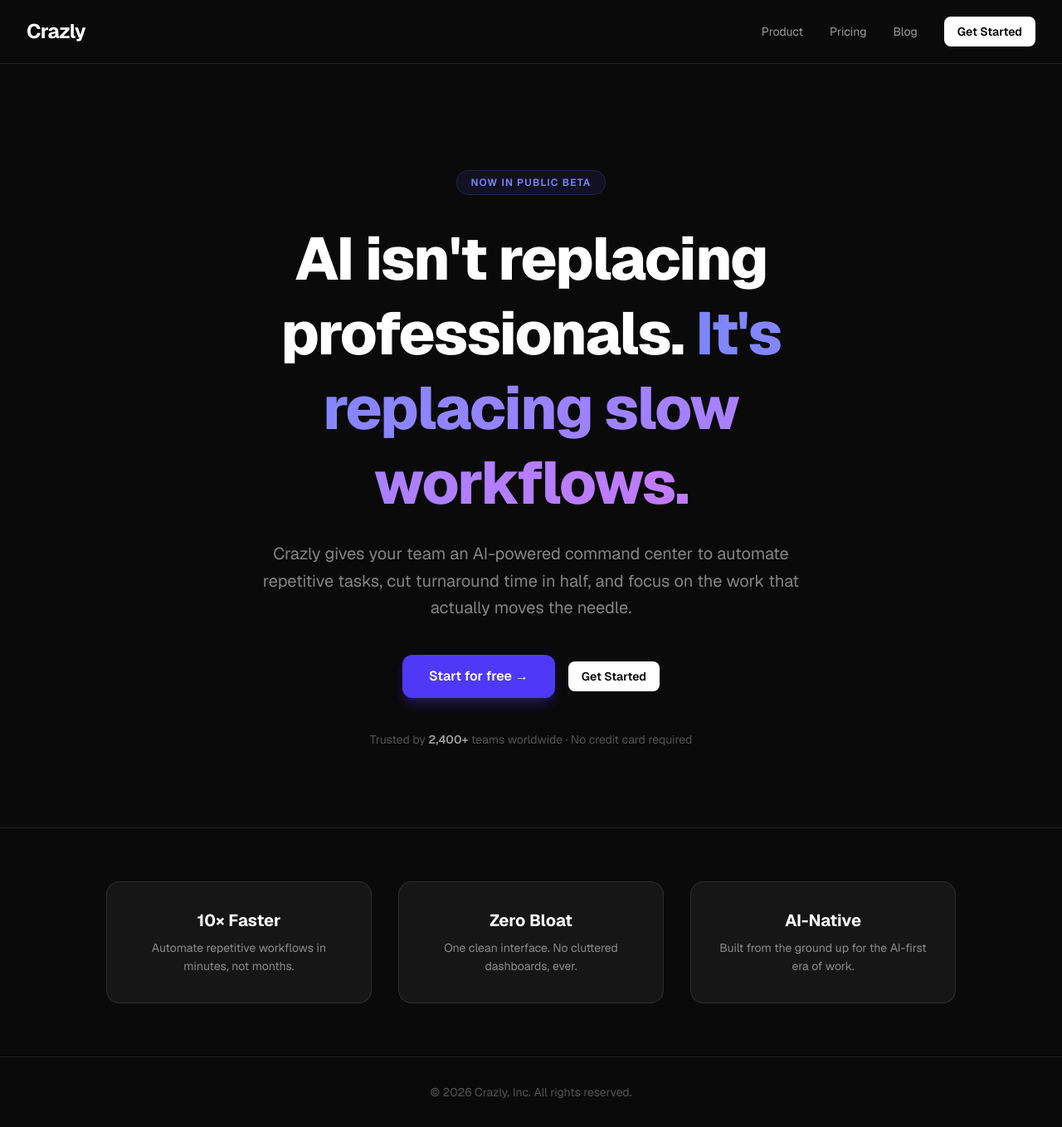
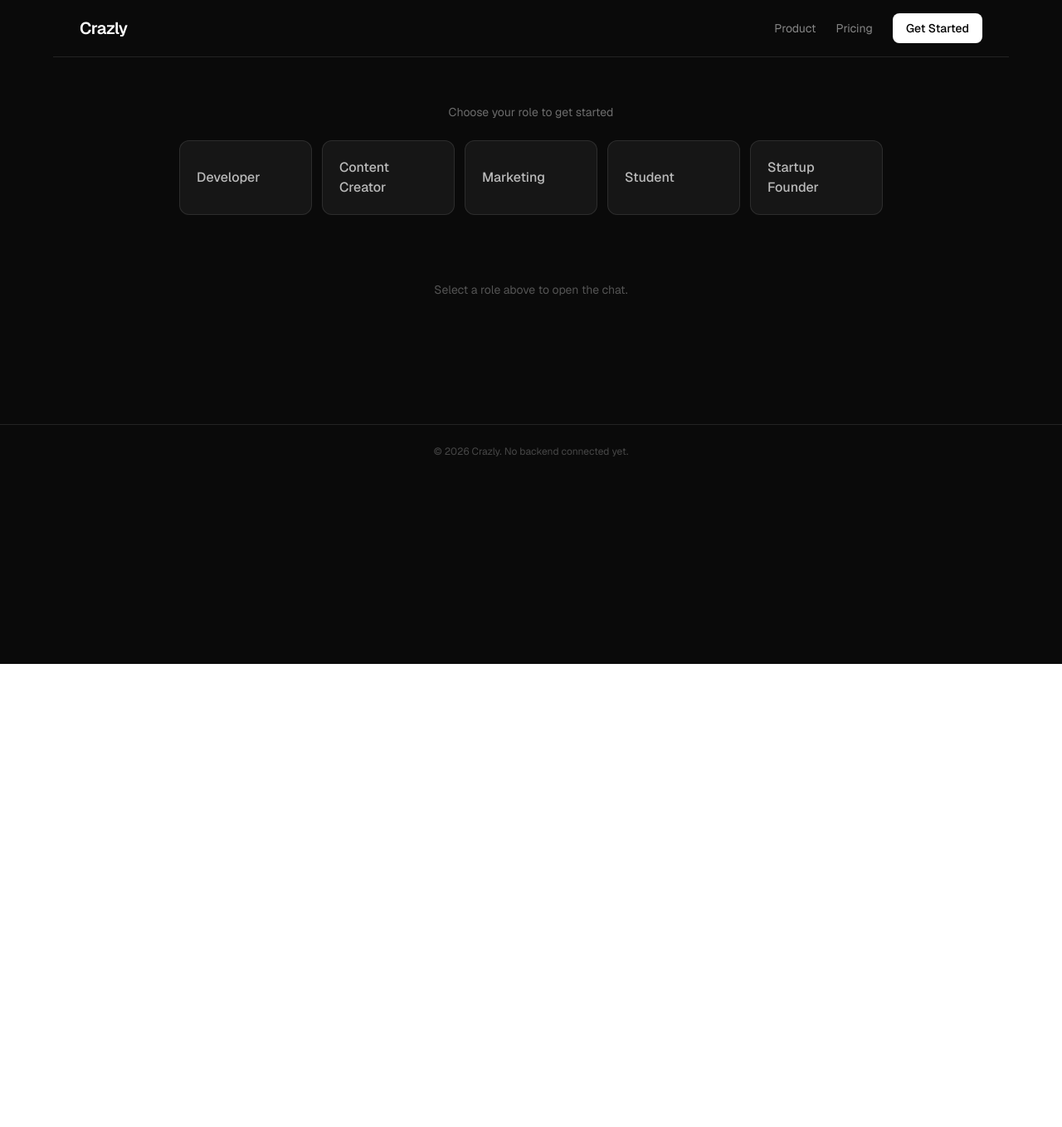
Before and after one commit to Vedhasb/crazly, a Next.js app: page / in a window 1280 px wide. Shown: the whole page at 83% size. After the commit the page ends 800 px from the top, so only its background shows below. Built offline with nearby package versions, Linux system fonts and the light colour scheme.

Commit message:
role based workflow UI

```diff
--- /dev/null
+++ b/app/api/chat/route.ts
@@ -0,0 +1,113 @@
+import { NextRequest, NextResponse } from "next/server";
+
+const OPENAI_API_URL = "https://api.openai.com/v1/chat/completions";
+
+type RequestBody = {
+  role: string;
+  problem: string;
+  expectedSolution: string;
+};
+
+type OpenAIResponse = {
+  recommendedTools: string[];
+  stepByStepWorkflow: string[];
+};
+
+function parseJsonResponse(text: string): OpenAIResponse {
+  const trimmed = text.trim();
+  const jsonMatch = trimmed.match(/\{[\s\S]*\}/);
+  if (!jsonMatch) throw new Error("No JSON object in response");
+  const parsed = JSON.parse(jsonMatch[0]) as unknown;
+  if (!parsed || typeof parsed !== "object") throw new Error("Invalid JSON");
+  const recommendedTools = Array.isArray((parsed as { recommendedTools?: unknown }).recommendedTools)
+    ? (parsed as { recommendedTools: string[] }).recommendedTools
+    : [];
+  const stepByStepWorkflow = Array.isArray((parsed as { stepByStepWorkflow?: unknown }).stepByStepWorkflow)
+    ? (parsed as { stepByStepWorkflow: string[] }).stepByStepWorkflow
+    : [];
+  return { recommendedTools, stepByStepWorkflow };
+}
+
+export async function POST(request: NextRequest) {
+  const apiKey = process.env.OPENAI_API_KEY;
+  if (!apiKey) {
+    return NextResponse.json(
+      { error: "OPENAI_API_KEY is not configured" },
+      { status: 500 }
+    );
+  }
+
+  let body: RequestBody;
+  try {
+    body = await request.json();
+  } catch {
+    return NextResponse.json(
+      { error: "Invalid JSON body" },
+      { status: 400 }
+    );
+  }
+
+  const { role, problem, expectedSolution } = body;
+  if (
+    typeof role !== "string" ||
+    typeof problem !== "string" ||
+    typeof expectedSolution !== "string"
+  ) {
+    return NextResponse.json(
+      { error: "Missing or invalid fields: role, problem, expectedSolution (all strings)" },
+      { status: 400 }
+    );
+  }
+
+  const systemPrompt = `You are an expert workflow advisor. Given a user's role, their problem, and expected solution, respond with exactly one JSON object (no markdown, no extra text) with two keys:
+- "recommendedTools": array of strings (specific tool/app names that would help solve this problem)
+- "stepByStepWorkflow": array of strings (ordered steps to achieve the expected solution)
+
+Be concise and practical.`;
+
+  const userPrompt = `Role: ${role}\nProblem: ${problem}\nExpected solution: ${expectedSolution}`;
+
+  try {
+    const res = await fetch(OPENAI_API_URL, {
+      method: "POST",
+      headers: {
+        "Content-Type": "application/json",
+        Authorization: `Bearer ${apiKey}`,
+      },
+      body: JSON.stringify({
+        model: "gpt-4o-mini",
+        messages: [
+          { role: "system", content: systemPrompt },
+          { role: "user", content: userPrompt },
+        ],
+        response_format: { type: "json_object" },
+      }),
+    });
+
+    if (!res.ok) {
+      const err = await res.text();
+      return NextResponse.json(
+        { error: "OpenAI API error", details: err },
+        { status: res.status }
+      );
+    }
+
+    const data = (await res.json()) as { choices?: { message?: { content?: string } }[] };
+    const content = data?.choices?.[0]?.message?.content;
+    if (!content) {
+      return NextResponse.json(
+        { error: "Empty response from OpenAI" },
+        { status: 502 }
+      );
+    }
+
+    const result = parseJsonResponse(content);
+    return NextResponse.json(result);
+  } catch (e) {
+    const message = e instanceof Error ? e.message : "Unknown error";
+    return NextResponse.json(
+      { error: "Failed to call OpenAI", details: message },
+      { status: 500 }
+    );
+  }
+}
--- a/app/page.tsx
+++ b/app/page.tsx
@@ -1,81 +1,223 @@
-import Link from "next/link"
+"use client";
+
+import Link from "next/link";
+import { useState } from "react";
+
+const ROLES = [
+  "Developer",
+  "Content Creator",
+  "Marketing",
+  "Student",
+  "Startup Founder",
+] as const;
+
+type Role = (typeof ROLES)[number];
 
 export default function Page() {
+  const [selectedRole, setSelectedRole] = useState<Role | null>(null);
+  const [messages, setMessages] = useState<{ role: "user" | "assistant"; text: string }[]>([]);
+  const [input, setInput] = useState("");
+
+  const handleSend = () => {
+    if (!input.trim()) return;
+    setMessages((m) => [...m, { role: "user", text: input.trim() }]);
+    setInput("");
+    // Placeholder: no backend yet
+    setTimeout(() => {
+      setMessages((m) => [
+        ...m,
+        {
+          role: "assistant",
+          text: "I'm your AI assistant for this role. Connect a backend to get real responses.",
+        },
+      ]);
+    }, 400);
+  };
+
   return (
     <main className="min-h-screen bg-[#0a0a0a] text-white font-sans">
-      {/* Navbar */}
-      <nav className="flex items-center justify-between px-8 py-5 border-b border-white/10 max-w-7xl mx-auto w-full">
-        <span className="text-2xl font-bold tracking-tight text-white">Crazly</span>
-        <div className="flex items-center gap-8">
-          <a href="#" className="text-sm text-white/60 hover:text-white transition-colors">Product</a>
-          <a href="#" className="text-sm text-white/60 hover:text-white transition-colors">Pricing</a>
-          <a href="#" className="text-sm text-white/60 hover:text-white transition-colors">Blog</a>
+      {/* Nav */}
+      <nav className="flex items-center justify-between px-6 sm:px-8 py-4 border-b border-white/10 max-w-6xl mx-auto w-full">
+        <span className="text-xl font-semibold tracking-tight text-white">
+          Crazly
+        </span>
+        <div className="flex items-center gap-6">
+          <a
+            href="#"
+            className="text-sm text-white/50 hover:text-white transition-colors"
+          >
+            Product
+          </a>
+          <a
+            href="#"
+            className="text-sm text-white/50 hover:text-white transition-colors"
+          >
+            Pricing
+          </a>
           <Link
             href="/workflows"
-            className="text-sm bg-white text-black font-semibold px-4 py-2 rounded-lg hover:bg-white/90 transition-colors"
+            className="text-sm bg-white text-black font-medium px-4 py-2 rounded-lg hover:bg-white/90 transition-colors"
           >
             Get Started
           </Link>
         </div>
       </nav>
 
-      {/* Hero */}
-      <section className="flex flex-col items-center justify-center text-center px-6 pt-32 pb-24 max-w-4xl mx-auto">
-        <span className="inline-block text-xs font-semibold tracking-widest uppercase text-indigo-400 bg-indigo-500/10 border border-indigo-500/20 px-4 py-1.5 rounded-full mb-8">
-          Now in Public Beta
-        </span>
-        <h1 className="text-5xl sm:text-6xl md:text-7xl font-extrabold leading-tight tracking-tight text-white mb-6">
-          AI isn't replacing professionals.{" "}
-          <span className="text-transparent bg-clip-text bg-gradient-to-r from-indigo-400 to-purple-400">
-            It's replacing slow workflows.
-          </span>
-        </h1>
-        <p className="text-lg sm:text-xl text-white/50 max-w-2xl mb-10 leading-relaxed">
-          Crazly gives your team an AI-powered command center to automate repetitive tasks, cut turnaround time in half, and focus on the work that actually moves the needle.
-        </p>
-        <div className="flex flex-col sm:flex-row gap-4 items-center justify-center">
-          <a
-            href="/workflows"
-            className="bg-indigo-600 hover:bg-indigo-500 text-white font-semibold px-8 py-3.5 rounded-xl text-base transition-colors shadow-lg shadow-indigo-600/30"
-          >
-            Start for free →
-          </a>
-          <Link
-            href="/workflows"
-            className="text-sm bg-white text-black font-semibold px-4 py-2 rounded-lg hover:bg-white/90 transition-colors"
-          >
-            Get Started
-          </Link>
-        </div>
+      <div className="max-w-4xl mx-auto px-4 sm:px-6 py-10 sm:py-14">
+        {/* Role selection */}
+        <section className="mb-12">
+          <p className="text-sm text-white/40 mb-6 text-center">
+            Choose your role to get started
+          </p>
+          <div className="grid grid-cols-1 sm:grid-cols-2 lg:grid-cols-5 gap-3">
+            {ROLES.map((role) => (
+              <button
+                key={role}
+                type="button"
+                onClick={() => setSelectedRole(role)}
+                className={`
+                  relative rounded-xl border px-5 py-4 sm:py-5 text-left font-medium text-sm sm:text-base
+                  transition-all duration-200
+                  ${
+                    selectedRole === role
+                      ? "border-white/30 bg-white/10 text-white shadow-[0_0_0_1px_rgba(255,255,255,0.08)]"
+                      : "border-white/10 bg-white/5 text-white/70 hover:border-white/20 hover:bg-white/10 hover:text-white/90"
+                  }
+                `}
+              >
+                {role}
+              </button>
+            ))}
+          </div>
+        </section>
 
-        {/* Social proof */}
-        <p className="mt-10 text-sm text-white/30">
-          Trusted by <span className="text-white/60 font-semibold">2,400+</span> teams worldwide · No credit card required
-        </p>
-      </section>
+        {/* Chatbot (only when role selected) */}
+        {selectedRole && (
+          <section className="transition-opacity duration-300">
+            <div className="rounded-2xl border border-white/10 bg-white/5 overflow-hidden shadow-xl">
+              {/* Chat header */}
+              <div className="border-b border-white/10 px-4 py-3 flex items-center gap-2">
+                <span className="text-xs font-medium text-white/40 uppercase tracking-wider">
+                  Chat as
+                </span>
+                <span className="text-sm font-semibold text-white">
+                  {selectedRole}
+                </span>
+              </div>
 
-      {/* Feature strip */}
-      <section className="border-t border-white/10 py-16 px-6">
-        <div className="max-w-5xl mx-auto grid grid-cols-1 sm:grid-cols-3 gap-8 text-center">
-          {[
-            { title: "10× Faster", desc: "Automate repetitive workflows in minutes, not months." },
-            { title: "Zero Bloat", desc: "One clean interface. No cluttered dashboards, ever." },
-            { title: "AI-Native", desc: "Built from the ground up for the AI-first era of work." },
-          ].map((f) => (
-            <div
-              key={f.title}
-              className="bg-white/5 border border-white/10 rounded-2xl p-8 hover:bg-white/[0.07] transition-colors"
-            >
-              <h3 className="text-xl font-bold text-white mb-2">{f.title}</h3>
-              <p className="text-white/50 text-sm leading-relaxed">{f.desc}</p>
+              {/* Message area */}
+              <div className="min-h-[280px] max-h-[400px] overflow-y-auto p-4 space-y-4">
+                {messages.length === 0 ? (
+                  <div className="flex flex-col items-center justify-center min-h-[240px] text-center">
+                    <p className="text-white/40 text-sm mb-1">
+                      Start a conversation
+                    </p>
+                    <p className="text-white/25 text-xs">
+                      Ask anything—responses are placeholder until backend is connected.
+                    </p>
+                  </div>
+                ) : (
+                  messages.map((msg, i) => (
+                    <div
+                      key={i}
+                      className={`flex ${msg.role === "user" ? "justify-end" : "justify-start"}`}
+                    >
+                      <div
+                        className={`
+                          max-w-[85%] rounded-xl px-4 py-2.5 text-sm
+                          ${
+                            msg.role === "user"
+                              ? "bg-white/10 text-white rounded-br-md"
+                              : "bg-white/5 text-white/90 border border-white/10 rounded-bl-md"
+                          }
+                        `}
+                      >
+                        {msg.text}
+                      </div>
+                    </div>
+                  ))
+                )}
+              </div>
+
+              {/* Input + Send */}
+              <div className="border-t border-white/10 p-3 flex gap-2">
+                <input
+                  type="text"
+                  value={input}
+                  onChange={(e) => setInput(e.target.value)}
+                  onKeyDown={(e) => e.key === "Enter" && !e.shiftKey && handleSend()}
+                  placeholder="Type your message..."
+                  className="flex-1 rounded-lg border border-white/10 bg-white/5 px-4 py-3 text-sm text-white placeholder:text-white/30 focus:outline-none focus:ring-2 focus:ring-white/20 focus:border-white/20 transition-colors"
+                />
+                <button
+                  type="button"
+                  onClick={handleSend}
+                  className="rounded-lg bg-white text-black font-medium px-5 py-3 text-sm hover:bg-white/90 transition-colors shrink-0"
+                >
+                  Send
+                </button>
+              </div>
             </div>
-          ))}
-        </div>
-      </section>
 
-      {/* Footer */}
-      <footer className="border-t border-white/10 py-8 px-6 text-center text-white/30 text-sm">
-        © {new Date().getFullYear()} Crazly, Inc. All rights reserved.
+            {/* Locked premium section */}
+            <div className="mt-8 relative rounded-2xl border border-white/10 overflow-hidden">
+              <div className="absolute inset-0 bg-black/40 backdrop-blur-md z-10 flex flex-col items-center justify-center p-8">
+                <div className="w-10 h-10 rounded-full border border-white/20 flex items-center justify-center mb-4">
+                  <svg
+                    className="w-5 h-5 text-white/50"
+                    fill="none"
+                    stroke="currentColor"
+                    viewBox="0 0 24 24"
+                  >
+                    <path
+                      strokeLinecap="round"
+                      strokeLinejoin="round"
+                      strokeWidth={2}
+                      d="M12 15v2m-6 4h12a2 2 0 002-2v-6a2 2 0 00-2-2H6a2 2 0 00-2 2v6a2 2 0 002 2zm10-10V7a4 4 0 00-8 0v4h8z"
+                    />
+                  </svg>
+                </div>
+                <p className="text-white/60 text-sm font-medium mb-2">
+                  Copy-Paste Prompts (Pro)
+                </p>
+                <p className="text-white/35 text-xs text-center max-w-xs mb-6">
+                  Ready-made prompts for your role. Unlock to save time and get better results.
+                </p>
+                <button
+                  type="button"
+                  className="rounded-lg bg-white text-black font-semibold px-6 py-3 text-sm hover:bg-white/90 transition-colors"
+                >
+                  Unlock Copy-Paste Prompts (Pro)
+                </button>
+              </div>
+              {/* Blurred content underneath */}
+              <div className="p-6 select-none pointer-events-none">
+                <div className="grid grid-cols-2 gap-3 mb-4">
+                  {[1, 2, 3, 4].map((i) => (
+                    <div
+                      key={i}
+                      className="h-20 rounded-lg bg-white/5 border border-white/10"
+                    />
+                  ))}
+                </div>
+                <div className="h-24 rounded-lg bg-white/5 border border-white/10" />
+                <div className="mt-3 h-4 w-3/4 rounded bg-white/5" />
+                <div className="mt-2 h-4 w-1/2 rounded bg-white/5" />
+              </div>
+            </div>
+          </section>
+        )}
+
+        {/* Empty state when no role selected */}
+        {!selectedRole && (
+          <p className="text-center text-white/30 text-sm py-8">
+            Select a role above to open the chat.
+          </p>
+        )}
+      </div>
+
+      <footer className="border-t border-white/10 py-6 px-4 text-center text-white/25 text-xs mt-16">
+        © {new Date().getFullYear()} Crazly. No backend connected yet.
       </footer>
     </main>
   );
--- a/app/workflows/page.tsx
+++ b/app/workflows/page.tsx
@@ -1,90 +1,109 @@
+"use client";
+
 import Link from "next/link";
-
-const workflows = [
-  {
-    id: "web-developer",
-    title: "Web Developer",
-    description: "Ship features faster with AI-assisted code, reviews, and deployment pipelines.",
-  },
-  {
-    id: "content-creator",
-    title: "Content Creator",
-    description: "Scripts, thumbnails, and publishing workflows—all from one place.",
-  },
-  {
-    id: "marketing",
-    title: "Marketing",
-    description: "Campaigns, copy, and analytics in a single streamlined workflow.",
-  },
-  {
-    id: "student",
-    title: "Student",
-    description: "Notes, summaries, and study plans that adapt to your schedule.",
-  },
-  {
-    id: "startup-founder",
-    title: "Startup Founder",
-    description: "Pitch decks, hiring checklists, and ops—less chaos, more clarity.",
-  },
-];
+import { useState } from "react";
+import { workflows } from "@/lib/workflows";
 
 export default function WorkflowsPage() {
+  const [selectedRole, setSelectedRole] = useState<string | null>(null);
+
   return (
     <main className="min-h-screen bg-[#0a0a0a] text-white font-sans">
+
+      {/* NAVBAR */}
       <nav className="flex items-center justify-between px-8 py-5 border-b border-white/10 max-w-7xl mx-auto w-full">
-        <Link href="/" className="text-2xl font-bold tracking-tight text-white">
+        <Link href="/" className="text-2xl font-bold tracking-tight">
           Crazly
         </Link>
+
         <div className="flex items-center gap-8">
           <Link href="/workflows" className="text-sm text-white font-medium">
             Workflows
           </Link>
-          <a href="#" className="text-sm text-white/60 hover:text-white transition-colors">
-            Pricing
-          </a>
-          <a
-            href="#"
-            className="text-sm bg-white text-black font-semibold px-4 py-2 rounded-lg hover:bg-white/90 transition-colors"
-          >
-            Get Started
-          </a>
+          <span className="text-sm text-white/60">Pricing</span>
         </div>
       </nav>
 
-      <section className="max-w-4xl mx-auto px-6 py-16">
-        <div className="mb-12">
-          <h1 className="text-3xl font-bold tracking-tight text-white mb-2">
-            Workflows
-          </h1>
-          <p className="text-white/50 text-sm">
-            Pick a workflow and get started in seconds.
-          </p>
+      {/* PAGE HEADER */}
+      <section className="max-w-4xl mx-auto px-6 py-16 text-center">
+        <h1 className="text-3xl font-bold mb-2">
+          What problem are you trying to solve?
+        </h1>
+        <p className="text-white/50 text-sm mb-10">
+          Choose your role and we’ll suggest the best workflow.
+        </p>
+
+        {/* ROLE BUTTONS */}
+        <div className="flex flex-wrap justify-center gap-4">
+          <button
+            onClick={() => setSelectedRole("developer")}
+            className="px-6 py-3 rounded-lg bg-white/10 hover:bg-white/20 transition"
+          >
+            Developer
+          </button>
+
+          <button
+            onClick={() => setSelectedRole("contentCreator")}
+            className="px-6 py-3 rounded-lg bg-white/10 hover:bg-white/20 transition"
+          >
+            Content Creator
+          </button>
+
+          <button
+            onClick={() => setSelectedRole("marketing")}
+            className="px-6 py-3 rounded-lg bg-white/10 hover:bg-white/20 transition"
+          >
+            Marketing
+          </button>
+
+          <button
+            onClick={() => setSelectedRole("student")}
+            className="px-6 py-3 rounded-lg bg-white/10 hover:bg-white/20 transition"
+          >
+            Student
+          </button>
+
+          <button
+            onClick={() => setSelectedRole("startupFounder")}
+            className="px-6 py-3 rounded-lg bg-white/10 hover:bg-white/20 transition"
+          >
+            Startup Founder
+          </button>
         </div>
 
-        <div className="grid gap-4">
-          {workflows.map((w) => (
-            <div
-              key={w.id}
-              className="group flex flex-col sm:flex-row sm:items-center sm:justify-between gap-4 p-6 rounded-xl bg-white/5 border border-white/10 hover:bg-white/10 hover:border-white/15 transition-colors"
-            >
-              <div>
-                <h2 className="text-lg font-semibold text-white mb-1">
-                  {w.title}
-                </h2>
-                <p className="text-sm text-white/50 leading-relaxed max-w-xl">
-                  {w.description}
-                </p>
-              </div>
-              <Link
-                href={`/workflows/${w.id}`}
-                className="shrink-0 text-sm font-semibold px-4 py-2.5 rounded-lg bg-white/10 text-white hover:bg-white/15 border border-white/10 transition-colors inline-flex items-center gap-2"
-              >
-                Open Workflow
-                <span className="text-white/60">→</span>
-              </Link>
+        {/* WORKFLOW RESULT */}
+        {selectedRole && workflows[selectedRole] && (
+          <div className="mt-14 text-left p-8 bg-white/5 border border-white/10 rounded-xl">
+            <h2 className="text-2xl font-bold mb-4">
+              {workflows[selectedRole].title}
+            </h2>
+
+            <h3 className="font-semibold mt-6 mb-2">Recommended Tools</h3>
+            <ul className="space-y-1 text-white/80">
+              {workflows[selectedRole].tools.map((tool: string) => (
+                <li key={tool}>• {tool}</li>
+              ))}
+            </ul>
+
+            <h3 className="font-semibold mt-6 mb-2">Step-by-Step Workflow</h3>
+            <ol className="space-y-1 text-white/80 list-decimal list-inside">
+              {workflows[selectedRole].steps.map((step: string) => (
+                <li key={step}>{step}</li>
+              ))}
+            </ol>
+
+            {/* PREMIUM LOCK */}
+            <div className="mt-10 p-6 rounded-lg bg-white/5 border border-white/10">
+              <p className="opacity-60 blur-sm">
+                🔒 Copy-paste prompts and automation templates hidden…
+              </p>
+
+              <button className="mt-4 bg-indigo-600 hover:bg-indigo-500 px-6 py-3 rounded-lg font-semibold transition">
+                Unlock Pro
+              </button>
             </div>
-          ))}
-        </div>
+          </div>
+        )}
       </section>
     </main>
   );
--- /dev/null
+++ b/lib/workflows.ts
@@ -0,0 +1,33 @@
+export const workflows = {
+    developer: {
+      title: "Frontend UI Improvement",
+      tools: [
+        "v0.dev",
+        "Tailwind CSS",
+        "Framer Motion",
+        "Cursor IDE"
+      ],
+      steps: [
+        "Describe UI idea in v0.dev",
+        "Generate React component",
+        "Refine styling using Tailwind",
+        "Add animations using Framer Motion",
+        "Optimize using Cursor suggestions"
+      ]
+    },
+
+    student: {
+      title: "Assignment & Research Workflow",
+      tools: [
+        "ChatGPT",
+        "Perplexity",
+        "Notion AI"
+      ],
+      steps: [
+        "Ask ChatGPT for structured outline",
+        "Use Perplexity for research sources",
+        "Summarize using Notion AI",
+        "Convert into final assignment format"
+      ]
+    }
+  };
```
